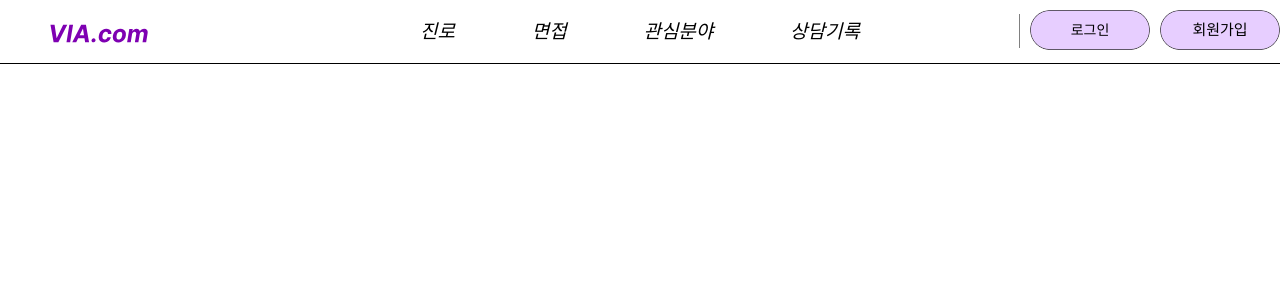
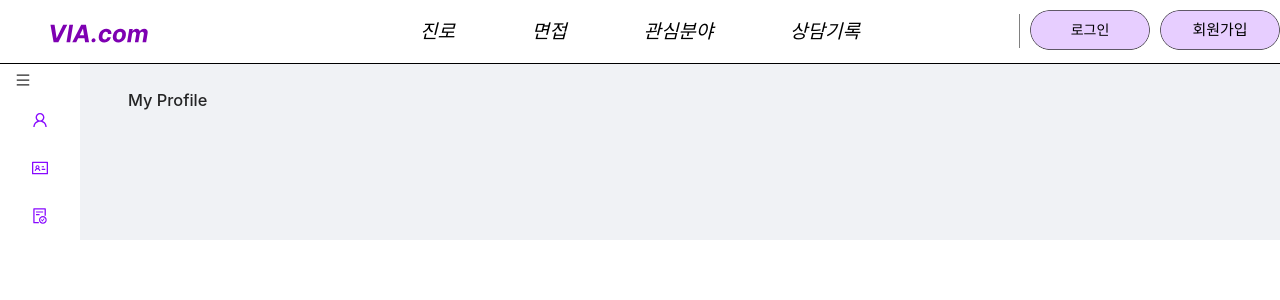
Before and after one commit to kimse0ngjun/via, a React (Create React App) app: page /my-profile in a window 1280 px wide. Shown: the top 300 px of the page. Built offline with nearby package versions, Linux system fonts and the light colour scheme.

Commit message:
새로운 프로필 관련 페이지(MyProfile, EditProfile, Certifications) 추가 및 사이드바에 해당 페이지 링크 추가. 각 페이지에 레이아웃 구성 및 스타일 적용.

```diff
--- a/src/App.js
+++ b/src/App.js
@@ -7,7 +7,12 @@ import MainPage from "./components/MainPage";
 import MyPage from "./components/MyPage";
 import FindPasswordPage from './components/FIndPasswordPage';
 import SignupSuccessPage from './components/SignupSuccessPage';
-import 'antd/dist/antd.css';
+import MyProfile from "./components/MyProfile";
+import EditProfile from "./components/EditProfile";
+import Certifications from "./components/Certifications";
+import 'antd/dist/antd.css';  // 기본 스타일
+
+
 
 const App = () => {
   return (
@@ -20,6 +25,9 @@ const App = () => {
         <Route path="/signupsuccess" element={<SignupSuccessPage />} />
         <Route path="/find-password" element={<FindPasswordPage />} />
         <Route path="/mypage" element={<MyPage />} />
+        <Route path="/my-profile" element={<MyProfile />} />
+        <Route path="/edit-profile" element={<EditProfile />} />
+        <Route path="/certifications" element={<Certifications />} />
       </Routes>
     </Router>
   );
--- a/src/components/Certifications.js
+++ b/src/components/Certifications.js
@@ -1,8 +1,17 @@
 // src/components/Certifications.js
+import React from 'react';
+import { Layout } from 'antd';
+import SideBar from './SideBar';
 import '../styles/Certifications.styles.css';
+
+const { Content } = Layout;
 
 function Certifications() {
   return (
+    <Layout className="certifications-layout">
+      <SideBar />
+      <Layout className="certifications-content-layout">
+        <Content className="certifications-content">
           <div className="certifications-container">
             <input type="text" className="certifications-input" placeholder="Enter certification" />
             <button className="add-button">Add Certification</button>
@@ -13,6 +22,9 @@ function Certifications() {
               </li>
             </ul>
           </div>
+        </Content>
+      </Layout>
+    </Layout>
   );
 }
 
--- a/src/components/EditProfile.js
+++ b/src/components/EditProfile.js
@@ -1,8 +1,17 @@
 // src/components/EditProfile.js
+import React from 'react';
+import { Layout } from 'antd';
+import SideBar from './SideBar';
 import '../styles/EditProfile.styles.css';
+
+const { Content } = Layout;
 
 function EditProfile() {
   return (
+    <Layout className="edit-profile-layout">
+      <SideBar />
+      <Layout className="edit-profile-content-layout">
+        <Content className="edit-profile-content">
           <div className="edit-profile-container">
             <form className="edit-profile-form">
               <label htmlFor="username">Username</label>
@@ -10,7 +19,12 @@ function EditProfile() {
               <button type="submit">Save Changes</button>
             </form>
           </div>
+        </Content>
+      </Layout>
+    </Layout>
   );
 }
 
 export default EditProfile;
+
+///
--- a/src/components/MyProfile.js
+++ b/src/components/MyProfile.js
@@ -1,12 +1,24 @@
 // src/components/MyProfile.js
 import React from 'react';
+import { Layout } from 'antd';
+import SideBar from './SideBar';
+import '../styles/MyProfile.css'; // CSS 파일 임포트
+
+const { Content } = Layout;
 
 const MyProfile = () => {
   return (
-    <div>
-      <h1>My Profile</h1>
-      {/* 프로필 내용 추가 */}
-    </div>
+    <Layout className="my-profile-layout">
+      <SideBar />
+      <Layout className="my-profile-content-layout">
+        <Content className="my-profile-content">
+          <div className="my-profile-container">
+            <h1>My Profile</h1>
+            {/* 프로필 내용 추가 */}
+          </div>
+        </Content>
+      </Layout>
+    </Layout>
   );
 };
 
--- a/src/components/SideBar.js
+++ b/src/components/SideBar.js
@@ -1,30 +1,45 @@
 // src/components/SideBar.js
-import React from 'react';
-import { Layout, Menu } from 'antd';
-import { UserOutlined, IdcardOutlined, FileDoneOutlined } from '@ant-design/icons';
-// src/components/SideBar.js
-import '../styles/SideBar.css';
-
-import { Link } from 'react-router-dom'; // 페이지 전환을 위한 react-router-dom 사용
+import React, { useState } from 'react';
+import { Layout, Menu, Button } from 'antd';
+import { UserOutlined, IdcardOutlined, FileDoneOutlined, MenuOutlined } from '@ant-design/icons';
+import { Link } from 'react-router-dom';
+import '../styles/SideBar.css'; // CSS 파일 임포트
 
 const { Sider } = Layout;
 
 const SideBar = () => {
+  const [collapsed, setCollapsed] = useState(true);
+
+  const toggleSidebar = () => {
+    setCollapsed(!collapsed);
+  };
+
   return (
-    <Sider width={200} className="site-layout-background">
+    <Sider
+      width={200}
+      className="side-bar"
+      collapsible
+      collapsed={collapsed}
+      trigger={null}
+    >
+      <div className="sidebar-header">
+        <Button className="hamburger-btn" type="text" onClick={toggleSidebar}>
+          <MenuOutlined />
+        </Button>
+      </div>
       <Menu
         mode="inline"
         defaultSelectedKeys={['1']}
         style={{ height: '100%', borderRight: 0 }}
       >
         <Menu.Item key="1" icon={<UserOutlined />}>
-          <Link to="/my-profile">회원 정보</Link> {/* /my-profile 페이지로 이동 */}
+          <Link to="/my-profile">회원 정보</Link>
         </Menu.Item>
         <Menu.Item key="2" icon={<IdcardOutlined />}>
-          <Link to="/certifications">자격증 관리</Link> {/* /certifications 페이지로 이동 */}
+          <Link to="/certifications">자격증 관리</Link>
         </Menu.Item>
         <Menu.Item key="3" icon={<FileDoneOutlined />}>
-          <Link to="/edit-profile">프로필 수정</Link> {/* /edit-profile 페이지로 이동 */}
+          <Link to="/edit-profile">프로필 수정</Link>
         </Menu.Item>
       </Menu>
     </Sider>
--- /dev/null
+++ b/src/styles/MyProfile.css
@@ -0,0 +1,19 @@
+/* src/styles/MyProfile.css */
+
+.my-profile-layout {
+  min-height: 100vh;
+}
+
+.my-profile-content-layout {
+  padding: 0 24px 24px;
+}
+
+.my-profile-content {
+  padding: 24px;
+  margin: 0;
+  min-height: 280px;
+}
+
+.my-profile-container {
+  /* 필요에 따라 추가적인 스타일을 여기에 작성 */
+}
--- a/src/styles/SideBar.css
+++ b/src/styles/SideBar.css
@@ -2,6 +2,80 @@
 
 /* Sider의 스타일 */
 .side-bar {
+  color: #fff;
+  width: 200px;
+}
+
+.ant-layout-sider-children {
+  background-color: #fff;
+}
+
+/* 메뉴 항목 스타일 */
+.side-bar .ant-menu-item {
+  font-size: 16px;
+  color: #8809FF80;
+}
+
+.ant-menu-item:hover {
+  background-color: #8809FF66 !important; /* 마우스 오버 시 배경색 변경 */
+}
+
+.ant-menu-item:hover a {
+  color: black !important;
+}
+
+.ant-menu-item-selected {
+  background-color: transparent !important; /* 선택된 항목 배경색 투명하게 변경 */
+}
+
+.ant-menu-item-selected a {
+  color: black !important;
+}
+
+/* 모든 메뉴 항목의 아이콘 색상을 #8809FF로 설정 */
+.side-bar .ant-menu-item .anticon {
+  color: #8809FF; /* 아이콘 색상 설정 */
+}
+
+.ant-menu-inline .ant-menu-item::after {
+  position: absolute;
+  top: 0;
+  right: 0;
+  bottom: 0;
+  border-right: 3px solid #8809FF33 !important;
+  transform: scaleY(0.0001);
+  opacity: 0;
+  transition: transform 0.15s cubic-bezier(0.215, 0.61, 0.355, 1), opacity 0.15s cubic-bezier(0.215, 0.61, 0.355, 1);
+  content: '';
+  background-color: #8809FF33 !important;
+}
+
+.side-bar .ant-menu-item-active {
+  background-color: #8809FF80 !important;
+}
+
+/* 메뉴의 배경색과 오른쪽 테두리 제거 */
+.side-bar .ant-menu {
+  border-right: 0;
+}
+
+/* 사이드바 타이틀 */
+.side-bar-title {
+  color: #fff;
+  font-size: 18px;
+  padding: 15px;
+  text-align: center;
+  font-weight: bold;
+  background-color: #002140;
+}
+
+/* 햄버거 버튼 스타일 */
+.hamburger-btn {
+  padding: 10px;
+  font-size: 18px;/* src/styles/SideBar.css */
+
+  /* Sider의 스타일 */
+  .side-bar {
     color: #fff;
     width: 200px;
   }
@@ -13,37 +87,49 @@
   /* 메뉴 항목 스타일 */
   .side-bar .ant-menu-item {
     font-size: 16px;
-    color: #8809FF80; /* 기본 글자색을 검정색으로 설정 */
+    color: black;
   }
 
-.ant-menu-item:hover {
-    background-color: #8809FF80 !important;
+  .ant-menu-item:hover {
+    background-color: #8809FF66 !important; /* 마우스 오버 시 배경색 변경 */
   }
 
   .ant-menu-item:hover a {
-    color: black !important; /* 글자 색상만 검은색으로 변경 */
+    color: black !important;
+  }
+
+  .ant-menu-item:hover .anticon {
+    color: black !important; /* 마우스 오버 시 아이콘 색상 변경 */
   }
 
   .ant-menu-item-selected {
-    background-color: #8809FF33 !important; /* 선택된 항목의 배경 색상 변경 */
+    background-color: transparent !important; /* 선택된 항목 배경색 투명하게 변경 */
   }
-  .ant-menu-item:hover .anticon {
-    color: black !important; /* 아이콘 색상만 검은색으로 변경 */
+
+  .ant-menu-item-selected a {
+    color: black !important;
   }
-  .ant-menu-item-selected a {
-    color: black !important; /* 선택된 항목의 글자 색상 변경 */
+
+  .ant-menu-item-selected .anticon {
+    color: black !important; /* 선택된 항목 아이콘 색상 변경 */
   }
+
+  /* 모든 메뉴 항목의 아이콘 색상을 #8809FF로 설정 */
+  .side-bar .ant-menu-item .anticon {
+    color: #8809FF; /* 아이콘 색상 설정 */
+  }
+
   .ant-menu-inline .ant-menu-item::after {
     position: absolute;
     top: 0;
     right: 0;
     bottom: 0;
-    border-right: 3px solid #8809FF33 !important; /* ::after 요소의 색상 변경 */
+    border-right: 3px solid #8809FF33 !important;
     transform: scaleY(0.0001);
     opacity: 0;
     transition: transform 0.15s cubic-bezier(0.215, 0.61, 0.355, 1), opacity 0.15s cubic-bezier(0.215, 0.61, 0.355, 1);
     content: '';
-    background-color: #8809FF33 !important; /* ::after 요소의 배경 색상 변경 */
+    background-color: #8809FF33 !important;
   }
 
   .side-bar .ant-menu-item-active {
@@ -64,3 +150,10 @@
     font-weight: bold;
     background-color: #002140;
   }
+
+  /* 햄버거 버튼 스타일 */
+  .hamburger-btn {
+    padding: 10px;
+    font-size: 18px;
+  }
+}
```
Lines whose indentation alone changed are shown as unchanged.
